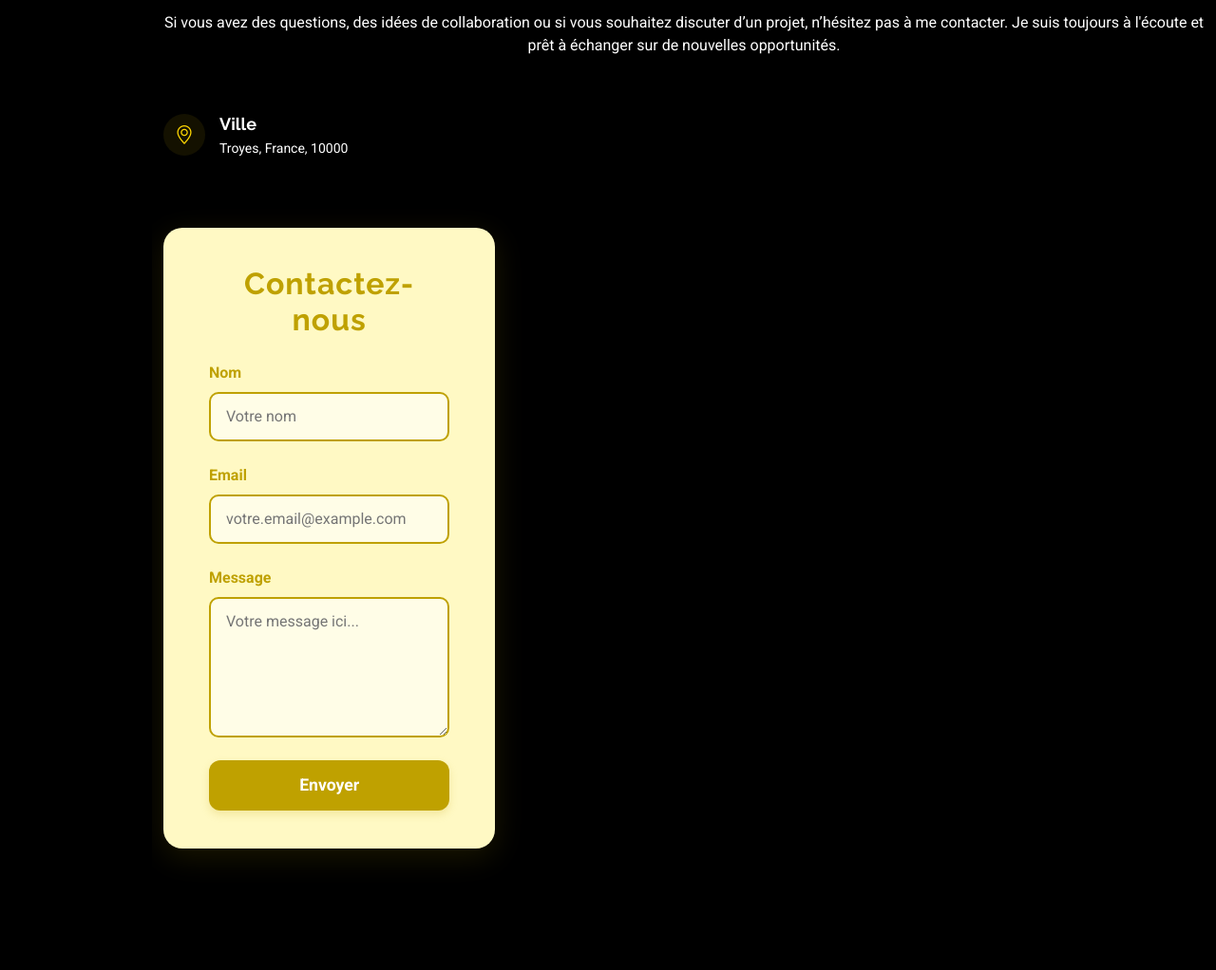
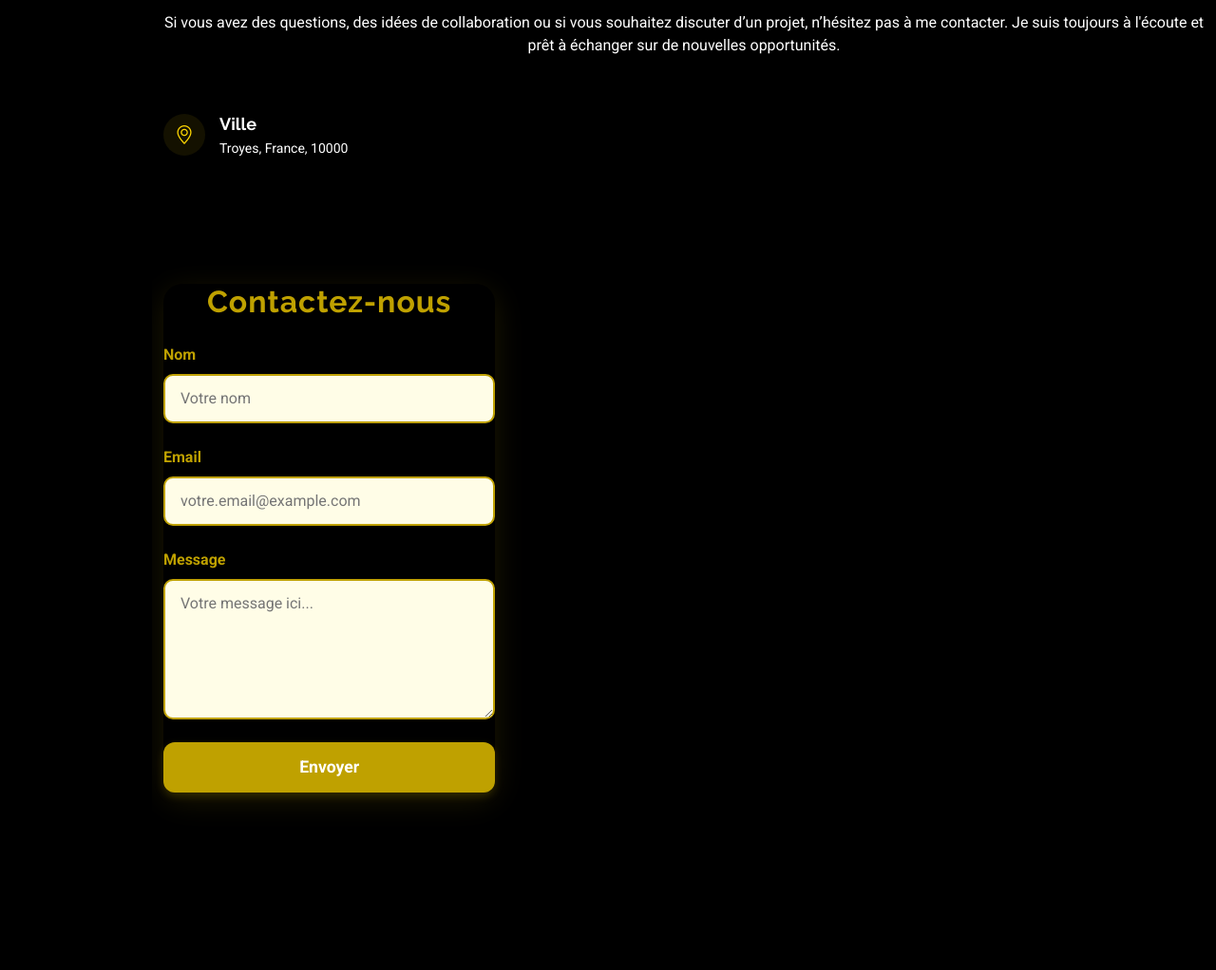
Before and after one commit to ertasguney/ertasguney, a PHP site: page /portfolio/index.html in a window 1280 px wide. Shown: the part 5478-6500 px from the top of the page at 95% size. Run offline with PHP 8.4, Linux system fonts and the light colour scheme.

Commit message:
Update main.css

```diff
--- a/portfolio/assets/css/main.css
+++ b/portfolio/assets/css/main.css
@@ -8,12 +8,9 @@
 
     /* Style du formulaire */
     form {
-      background: #fff9c4;
-      padding: 2.5rem 3rem;
       border-radius: 20px;
       box-shadow: 0 8px 32px rgba(191, 161, 0, 0.15);
       width: 100%;
-      max-width: 400px;
       color: #4b3b00;
       display: flex;
       flex-direction: column;
```
